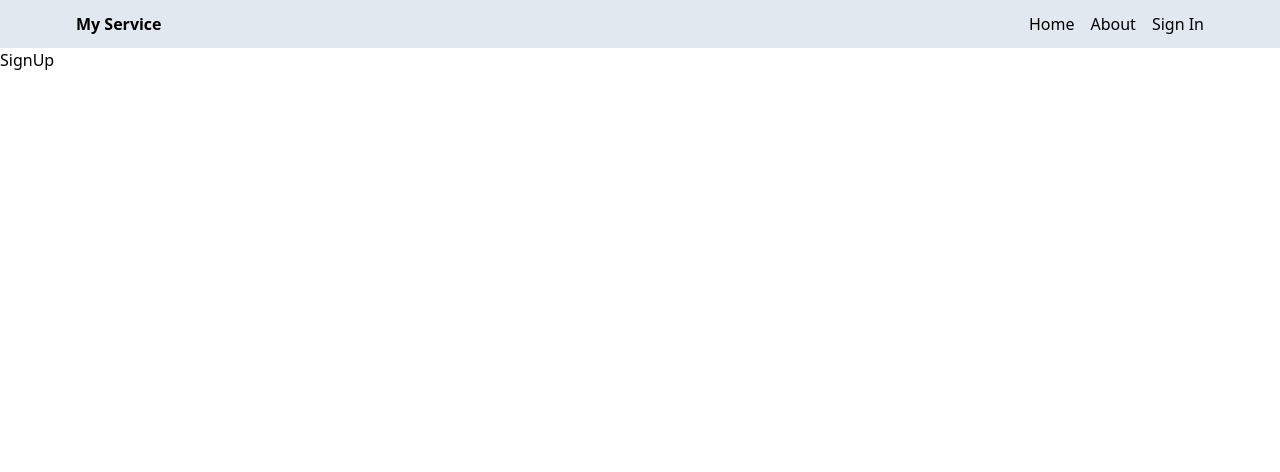
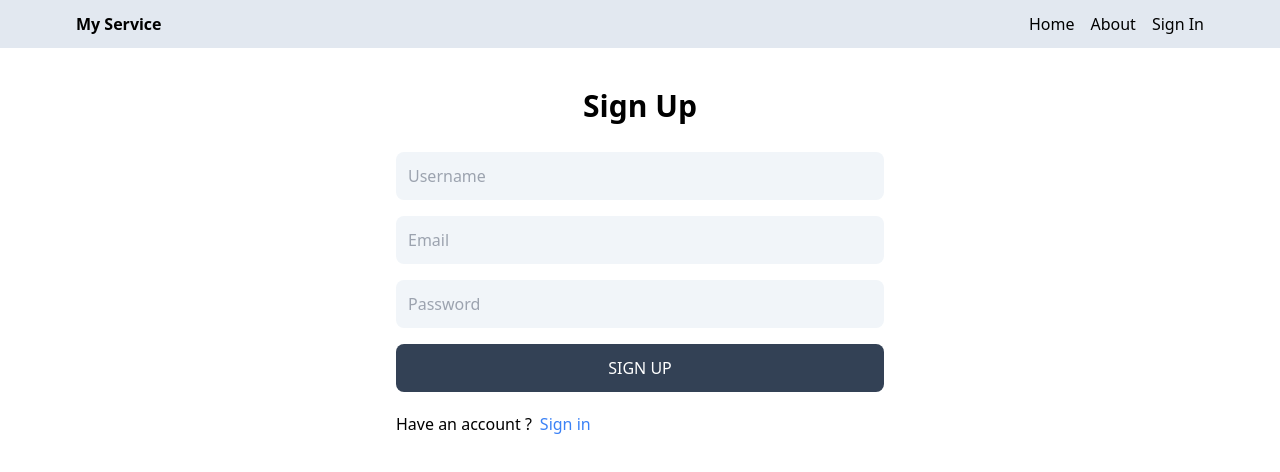
Before and after one commit to Rayadi-Ayoub/mern-soa, a React (Vite) app in the folder frontend/: page /sign-up in a window 1280 px wide. Shown: the top 472 px of the page. Built offline with nearby package versions, Linux system fonts and the light colour scheme.

Commit message:
complete sign up page ui

```diff
--- a/frontend/src/App.jsx
+++ b/frontend/src/App.jsx
@@ -4,14 +4,13 @@
 import SignUp from "./pages/SignUp";
 import Profile from "./pages/profile";
 import About from "./pages/About";
-import Header from "./components/header";
+import Header from "./components/Header";
 
 function App() {
   return (
     <BrowserRouter>
       {/* header */}
       <Header />
-
       <Routes>
         <Route path="/" element={<Home />} />
         <Route path="/about" element={<About />} />
--- a/frontend/src/components/Header.jsx
+++ b/frontend/src/components/Header.jsx
@@ -13,7 +13,7 @@
           <Link to="/about">
             <li>About</li>
           </Link>
-          <Link to="/Sign-in">
+          <Link to="/sign-in">
             <li>Sign In</li>
           </Link>
         </ul>
--- a/frontend/src/pages/SignUp.jsx
+++ b/frontend/src/pages/SignUp.jsx
@@ -1,7 +1,47 @@
-import React from "react";
-
+import { Link } from "react-router-dom";
 function SignUp() {
-  return <div>SignUp</div>;
+  return (
+    <div className="p-3 max-w-lg mx-auto">
+      <h1
+        className="text-3xl text-center font-semibold
+    my-7 "
+      >
+        Sign Up
+      </h1>
+      <form className="flex flex-col gap-4">
+        <input
+          type="text"
+          placeholder="Username"
+          id="username"
+          className="bg-slate-100 p-3 rounded-lg"
+        />
+        <input
+          type="text"
+          placeholder="Email"
+          id="Email"
+          className="bg-slate-100 p-3 rounded-lg"
+        />
+        <input
+          type="password"
+          placeholder="Password"
+          id="password"
+          className="bg-slate-100 p-3 rounded-lg"
+        />
+        <button
+          className="bg-slate-700 text-white p-3 rounded-lg
+        uppercase hover:opacity-95 disabled:placeholder-opacity-95"
+        >
+          Sign up
+        </button>
+      </form>
+      <div className="flex  gap-2 mt-5">
+        <p>Have an account ?</p>
+        <Link to="/sign-in">
+          <span className="text-blue-500">Sign in</span>
+        </Link>
+      </div>
+    </div>
+  );
 }
 
 export default SignUp;
```
